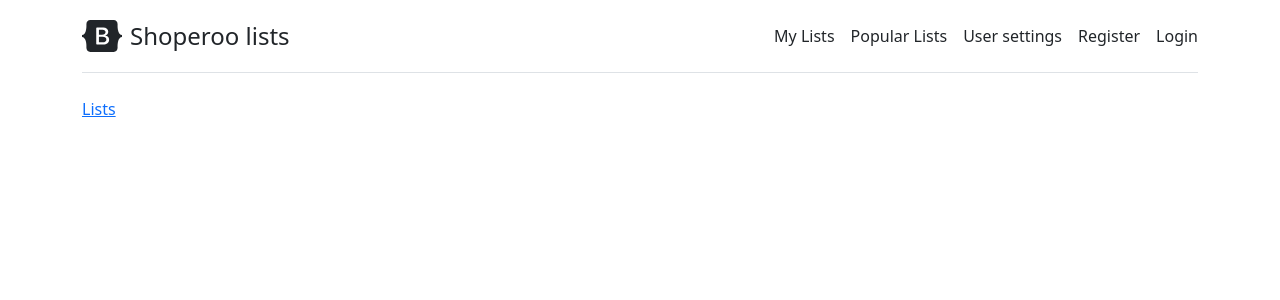
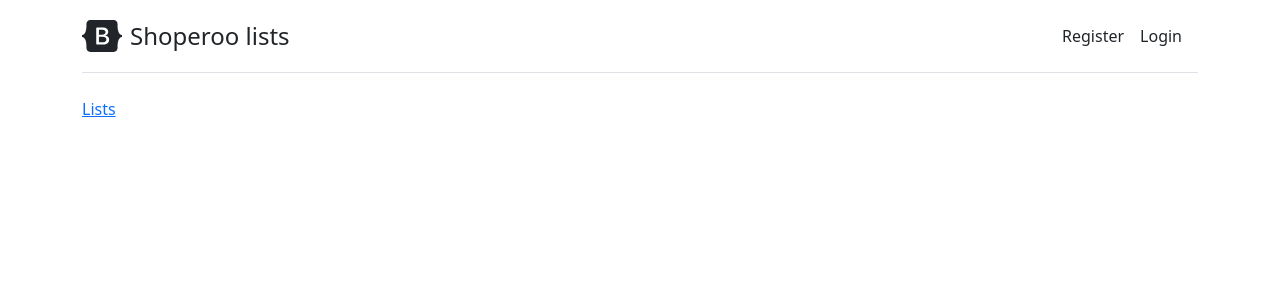
Before and after one commit to EimantasBlazevicius/sda_what_to_buy, a Django app: page / in a window 1280 px wide. Shown: the top 300 px of the page. Run offline with Django 4.2, Linux system fonts and the light colour scheme; some libraries are stand-ins or nearby versions.

Commit message:
task 1 done

```diff
--- a/whatToBuyCore/items_list/templates/shopping_list.html
+++ b/whatToBuyCore/items_list/templates/shopping_list.html
@@ -1,6 +1,6 @@
 {% extends 'base.html' %}
 {% block content %}
-  <h3>{{ header }}</h3>
+  <h3>{{ header}}</h3>
   <form method="POST" action="#">
     {% csrf_token %}
     <div class="row">
--- a/whatToBuyCore/items_list/urls.py
+++ b/whatToBuyCore/items_list/urls.py
@@ -1,8 +1,9 @@
 from django.urls import path
 from .views import my_lists, items_list, home
+from django.contrib.auth.decorators import login_required
 
 urlpatterns = [
     path("", home, name="index"),
-    path("my_lists/", my_lists, name="lists-list"),
-    path("my_lists/<pk>/", items_list, name='items-list'),
+    path("my_lists/", login_required(my_lists), name="lists-list"),
+    path("my_lists/<pk>/", login_required(items_list), name='items-list'),
 ]
--- a/whatToBuyCore/items_list/views.py
+++ b/whatToBuyCore/items_list/views.py
@@ -1,5 +1,5 @@
 from django.shortcuts import render, redirect
-from .models import ShoppingList, ShoppingItem
+from .models import ShoppingList
 
 
 def home(request):
@@ -7,8 +7,14 @@ def home(request):
 
 
 def my_lists(request):
-    shopping_lists = ShoppingList.objects.all()
-    return render(request, "shopping_lists.html", context={"shopping_lists": shopping_lists})
+    if request.method == "GET":
+        shopping_lists = ShoppingList.objects.filter(user=request.user)
+        return render(request, "shopping_lists.html", context={"shopping_lists": shopping_lists})
+    if request.method == "POST":
+        if request.POST.get('reciepe_add'):
+            item_name = request.POST.get("reciepe")
+            ShoppingList.objects.create(title=item_name, user=request.user)
+        return redirect('lists-list')
 
 
 def items_list(request, pk):
--- a/whatToBuyCore/templates/base.html
+++ b/whatToBuyCore/templates/base.html
@@ -10,16 +10,25 @@
     <header class="container mt-3">
         <div class="d-flex flex-column flex-md-row align-items-center pb-3 mb-4 border-bottom">
             <a href="/" class="d-flex align-items-center text-dark text-decoration-none">
-            <svg xmlns="http://www.w3.org/2000/svg" width="40" height="32" class="me-2" viewBox="0 0 118 94" role="img"><title>Bootstrap</title><path fill-rule="evenodd" clip-rule="evenodd" d="M24.509 0c-6.733 0-11.715 5.893-11.492 12.284.214 6.14-.064 14.092-2.066 20.577C8.943 39.365 5.547 43.485 0 44.014v5.972c5.547.529 8.943 4.649 10.951 11.153 2.002 6.485 2.28 14.437 2.066 20.577C12.794 88.106 17.776 94 24.51 94H93.5c6.733 0 11.714-5.893 11.491-12.284-.214-6.14.064-14.092 2.066-20.577 2.009-6.504 5.396-10.624 10.943-11.153v-5.972c-5.547-.529-8.934-4.649-10.943-11.153-2.002-6.484-2.28-14.437-2.066-20.577C105.214 5.894 100.233 0 93.5 0H24.508zM80 57.863C80 66.663 73.436 72 62.543 72H44a2 2 0 01-2-2V24a2 2 0 012-2h18.437c9.083 0 15.044 4.92 15.044 12.474 0 5.302-4.01 10.049-9.119 10.88v.277C75.317 46.394 80 51.21 80 57.863zM60.521 28.34H49.948v14.934h8.905c6.884 0 10.68-2.772 10.68-7.727 0-4.643-3.264-7.207-9.012-7.207zM49.948 49.2v16.458H60.91c7.167 0 10.964-2.876 10.964-8.281 0-5.406-3.903-8.178-11.425-8.178H49.948z" fill="currentColor"></path></svg>
+            <svg xmlns="http://www.w3.org/2000/svg" width="40" height="32" class="me-2" viewBox="0 0 118 94" role="img"><title>Shoperoo</title><path fill-rule="evenodd" clip-rule="evenodd" d="M24.509 0c-6.733 0-11.715 5.893-11.492 12.284.214 6.14-.064 14.092-2.066 20.577C8.943 39.365 5.547 43.485 0 44.014v5.972c5.547.529 8.943 4.649 10.951 11.153 2.002 6.485 2.28 14.437 2.066 20.577C12.794 88.106 17.776 94 24.51 94H93.5c6.733 0 11.714-5.893 11.491-12.284-.214-6.14.064-14.092 2.066-20.577 2.009-6.504 5.396-10.624 10.943-11.153v-5.972c-5.547-.529-8.934-4.649-10.943-11.153-2.002-6.484-2.28-14.437-2.066-20.577C105.214 5.894 100.233 0 93.5 0H24.508zM80 57.863C80 66.663 73.436 72 62.543 72H44a2 2 0 01-2-2V24a2 2 0 012-2h18.437c9.083 0 15.044 4.92 15.044 12.474 0 5.302-4.01 10.049-9.119 10.88v.277C75.317 46.394 80 51.21 80 57.863zM60.521 28.34H49.948v14.934h8.905c6.884 0 10.68-2.772 10.68-7.727 0-4.643-3.264-7.207-9.012-7.207zM49.948 49.2v16.458H60.91c7.167 0 10.964-2.876 10.964-8.281 0-5.406-3.903-8.178-11.425-8.178H49.948z" fill="currentColor"></path></svg>
             <span class="fs-4">Shoperoo lists</span>
             </a>
 
             <nav class="d-inline-flex mt-2 mt-md-0 ms-md-auto">
-            <a class="me-3 py-2 text-dark text-decoration-none" href="#">My Lists</a>
-            <a class="me-3 py-2 text-dark text-decoration-none" href="#">Popular Lists</a>
-            <a class="me-3 py-2 text-dark text-decoration-none" href="#">User settings</a>
-            <a class="me-3 py-2 text-dark text-decoration-none" href="#">Register</a>
-            <a class="py-2 text-dark text-decoration-none" href="#">Login</a>
+
+              {% if user.is_authenticated %}
+                <a class="me-3 py-2 text-dark text-decoration-none" href="{% url 'lists-list' %}">My Lists</a>
+              {% endif %}
+
+              {% if user.is_authenticated is not True %}
+                <a class="me-3 py-2 text-dark text-decoration-none" href="#">Register</a>
+                <a class="me-3 py-2 text-dark text-decoration-none" href="{% url 'login' %}">Login</a>
+              {% endif %}
+
+              {% if user.is_authenticated %}
+                <a class="py-2 text-dark text-decoration-none" href="{% url 'logout' %}">Log out</a>
+              {% endif %}
+
             </nav>
         </div>
     </header>
--- a/whatToBuyCore/whatToBuyCore/settings.py
+++ b/whatToBuyCore/whatToBuyCore/settings.py
@@ -118,3 +118,5 @@ STATIC_URL = "static/"
 # https://docs.djangoproject.com/en/4.1/ref/settings/#default-auto-field
 
 DEFAULT_AUTO_FIELD = "django.db.models.BigAutoField"
+
+LOGIN_REDIRECT_URL = "/my_lists/"
```
Also changed, not shown: whatToBuyCore/items_list/models.py (+22 -1 lines), whatToBuyCore/items_list/templates/shopping_lists.html (+16 -3 lines), whatToBuyCore/items_list/migrations/0006_alter_shoppinglist_user.py (added).
